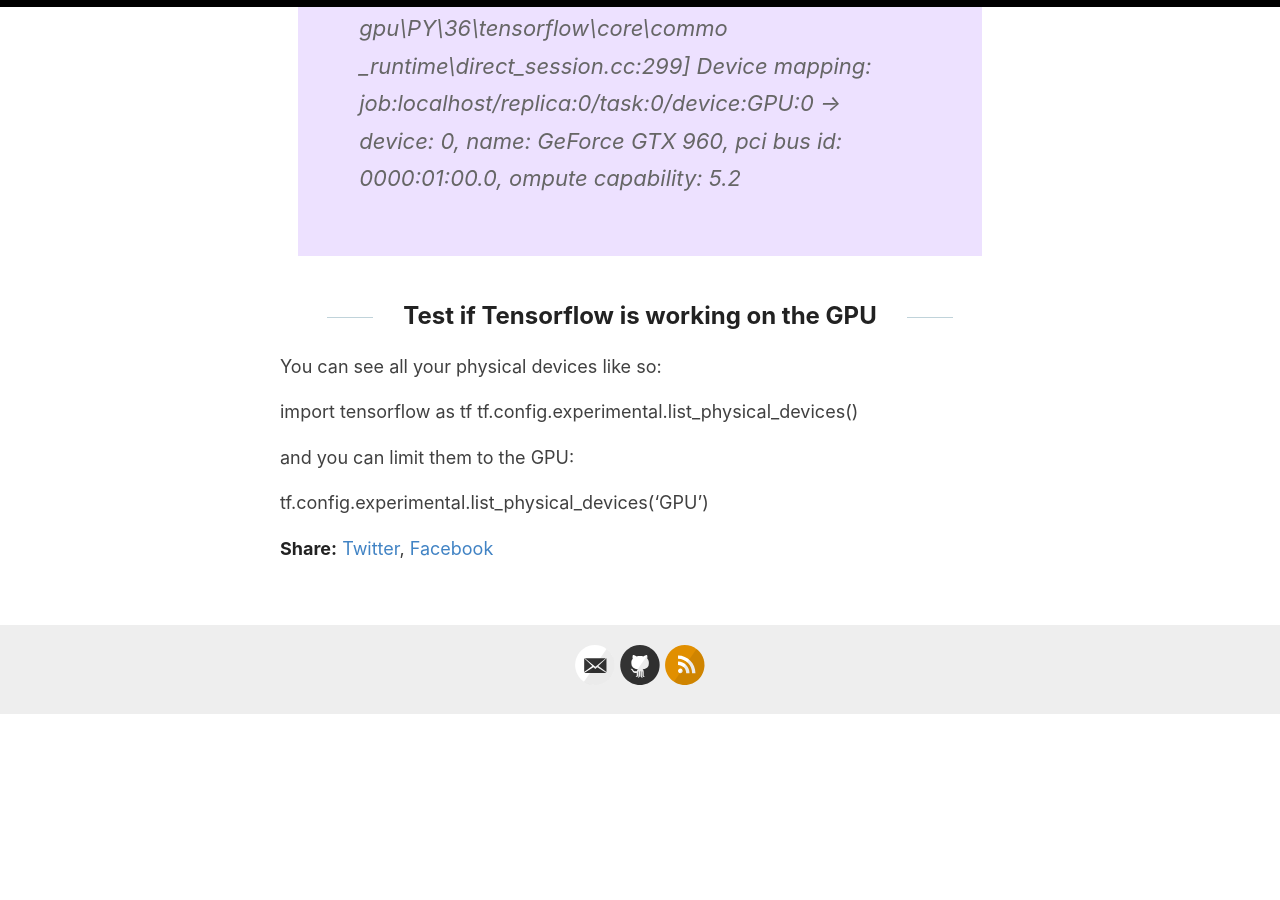
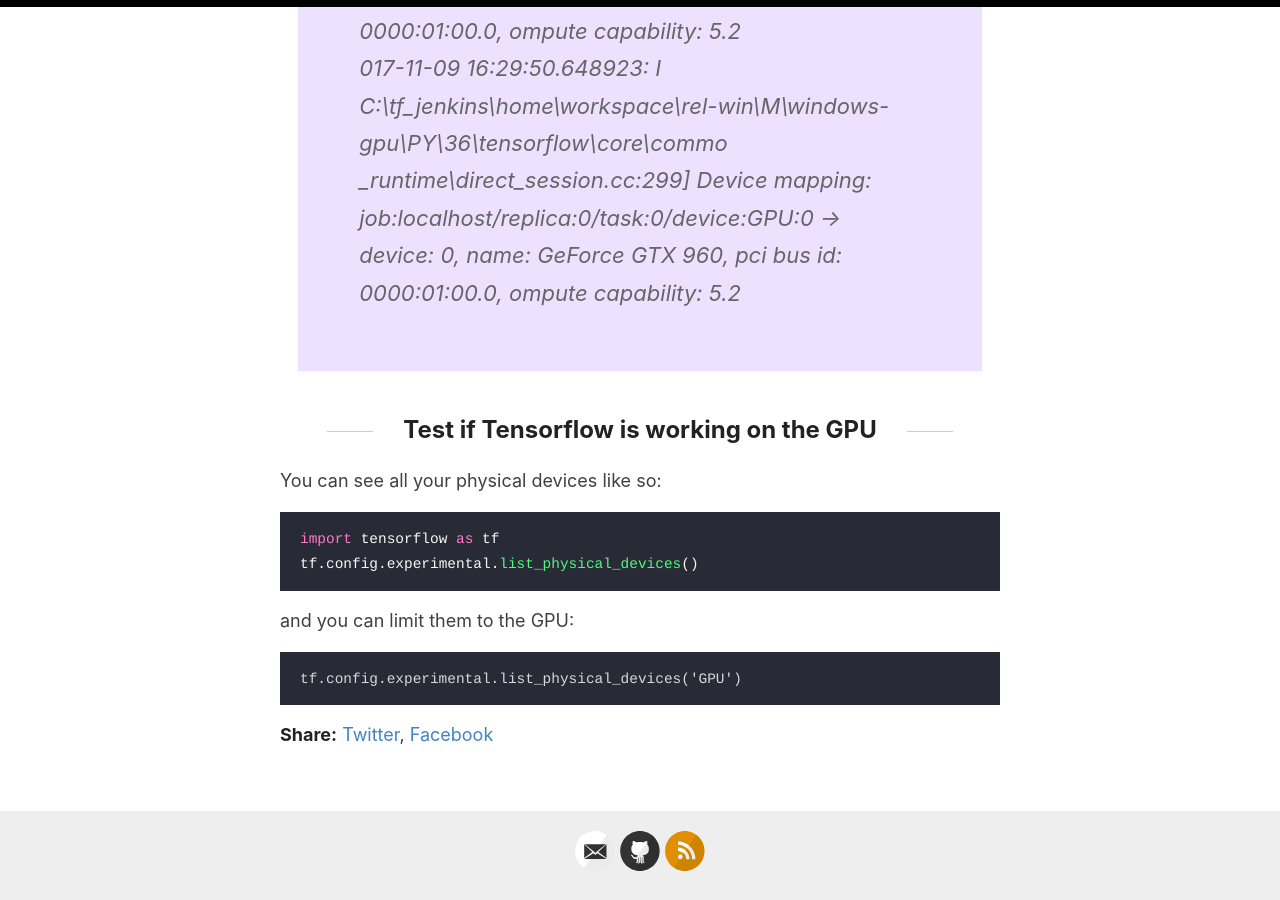
Before and after one commit to jss367/blog, a Jekyll site: the page built from _posts/2017-6-21-tensorflow-gpu-cuda.md, in a window 1280 px wide and 900 px high, scrolled down 6973 px. Built offline with Jekyll 4.4.1, drawn with Linux system fonts in a browser that asks for light colours; our own code applies the rules of GitHub Pages for plain Markdown files; before the commit the page ends 7687 px from its top, so only the background shows below that; some of the changed text lies outside the part shown.

Commit message:
Update 2017-6-21-tensorflow-gpu-cuda.md

````diff
--- a/_posts/2017-6-21-tensorflow-gpu-cuda.md
+++ b/_posts/2017-6-21-tensorflow-gpu-cuda.md
@@ -157,7 +157,7 @@ So I would recommend going with this build:
 Visual Studio 2015
 
 
-cuDNN
+## cuDNN
 
 The main page only has the current version, which is 7:
 
@@ -198,7 +200,6 @@ Copy the following files into the CUDA Toolkit directory.
 Copy <installpath>\cuda\bin\cudnn64_7.dll to C:\Program Files\NVIDIA GPU Computing Toolkit\CUDA\v9.0\bin.
 Copy <installpath>\cuda\ include\cudnn.h to C:\Program Files\NVIDIA GPU Computing Toolkit\CUDA\v9.0\include.
 Copy <installpath>\cuda\lib\x64\cudnn.lib to C:\Program Files\NVIDIA GPU Computing Toolkit\CUDA\v9.0\lib\x64.
-
 
 
 These can be either system or user variables:
@@ -238,10 +239,11 @@ ompute capability: 5.2
 ## Test if Tensorflow is working on the GPU
 
 You can see all your physical devices like so:
-
+``` python
 import tensorflow as tf
 tf.config.experimental.list_physical_devices()
-
+```
 and you can limit them to the GPU:
-
+```
 tf.config.experimental.list_physical_devices('GPU')
+```
````
Also changed, not shown: other parts of _posts/2017-6-21-tensorflow-gpu-cuda.md (+3 -1 lines).
